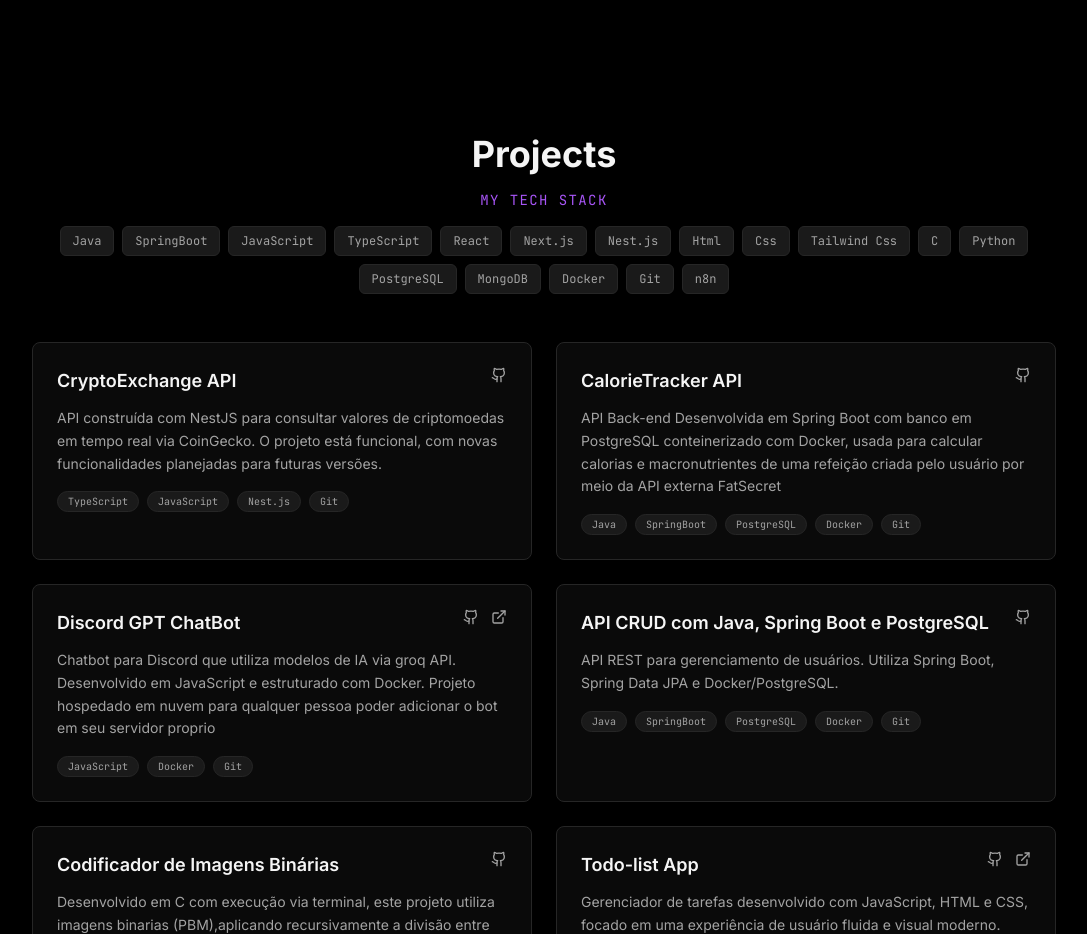
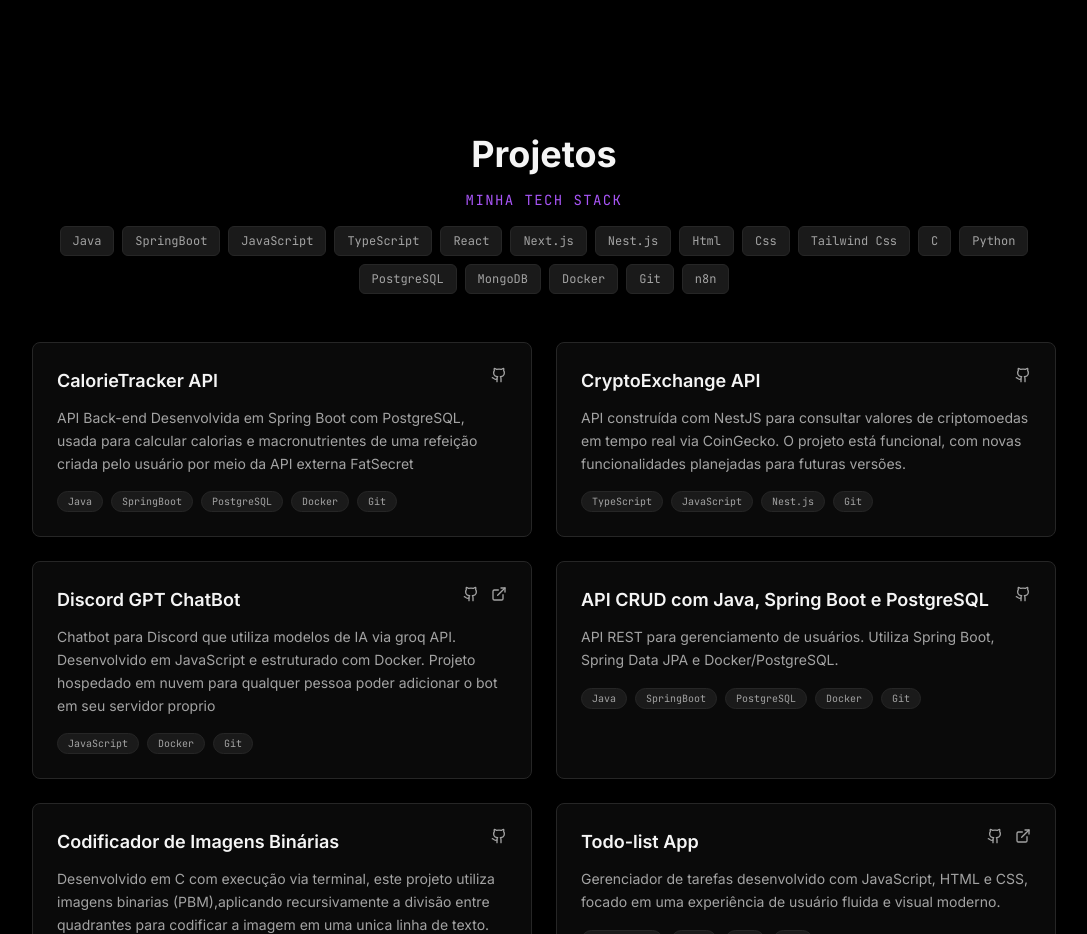
Before and after one commit to jircik/DevPortfolio, a Next.js app: page / in a window 1280 px wide. Shown: the part 1480-2414 px from the top of the page, without its empty margins (96-1183 px from the left). Built offline with nearby package versions, Linux system fonts and the light colour scheme.

Commit message:
fix: corrigir textos da projects-section.tsx

```diff
--- a/components/projects-section.tsx
+++ b/components/projects-section.tsx
@@ -25,19 +25,19 @@ const technologies = [
 
 const projects = [
   {
+    title: "CalorieTracker API",
+    description:
+        "API Back-end Desenvolvida em Spring Boot com PostgreSQL, usada para calcular calorias e macronutrientes de uma refeição criada pelo usuário por meio da API externa FatSecret ",
+    tech: ["Java", "SpringBoot", "PostgreSQL", "Docker", "Git"],
+    github: "https://github.com/jircik/CalorieTrackerAPI",
+    live: null,
+  },
+  {
     title: "CryptoExchange API",
     description:
         "API construída com NestJS para consultar valores de criptomoedas em tempo real via CoinGecko. O projeto está funcional, com novas funcionalidades planejadas para futuras versões.",
     tech: ["TypeScript", "JavaScript", "Nest.js", "Git"],
     github: "https://github.com/jircik/CryptoExchange-API",
-    live: null,
-  },
-  {
-    title: "CalorieTracker API",
-    description:
-        "API Back-end Desenvolvida em Spring Boot com banco em PostgreSQL conteinerizado com Docker, usada para calcular calorias e macronutrientes de uma refeição criada pelo usuário por meio da API externa FatSecret ",
-    tech: ["Java", "SpringBoot", "PostgreSQL", "Docker", "Git"],
-    github: "https://github.com/jircik/CalorieTrackerAPI",
     live: null,
   },
   {
@@ -109,13 +109,13 @@ export function ProjectsSection() {
       <section id="projects" className="py-24 px-6">
         <div className="mx-auto max-w-5xl">
           <h2 className="text-center text-3xl font-bold text-foreground md:text-4xl">
-            Projects
+            Projetos
           </h2>
 
           {/* Tech stack bar */}
           <div className="mt-4 mb-12">
             <p className="text-center text-sm font-mono uppercase tracking-widest text-accent mb-4">
-              My tech stack
+              Minha tech stack
             </p>
             <div className="flex flex-wrap justify-center gap-2">
               {technologies.map((tech) => (
```
